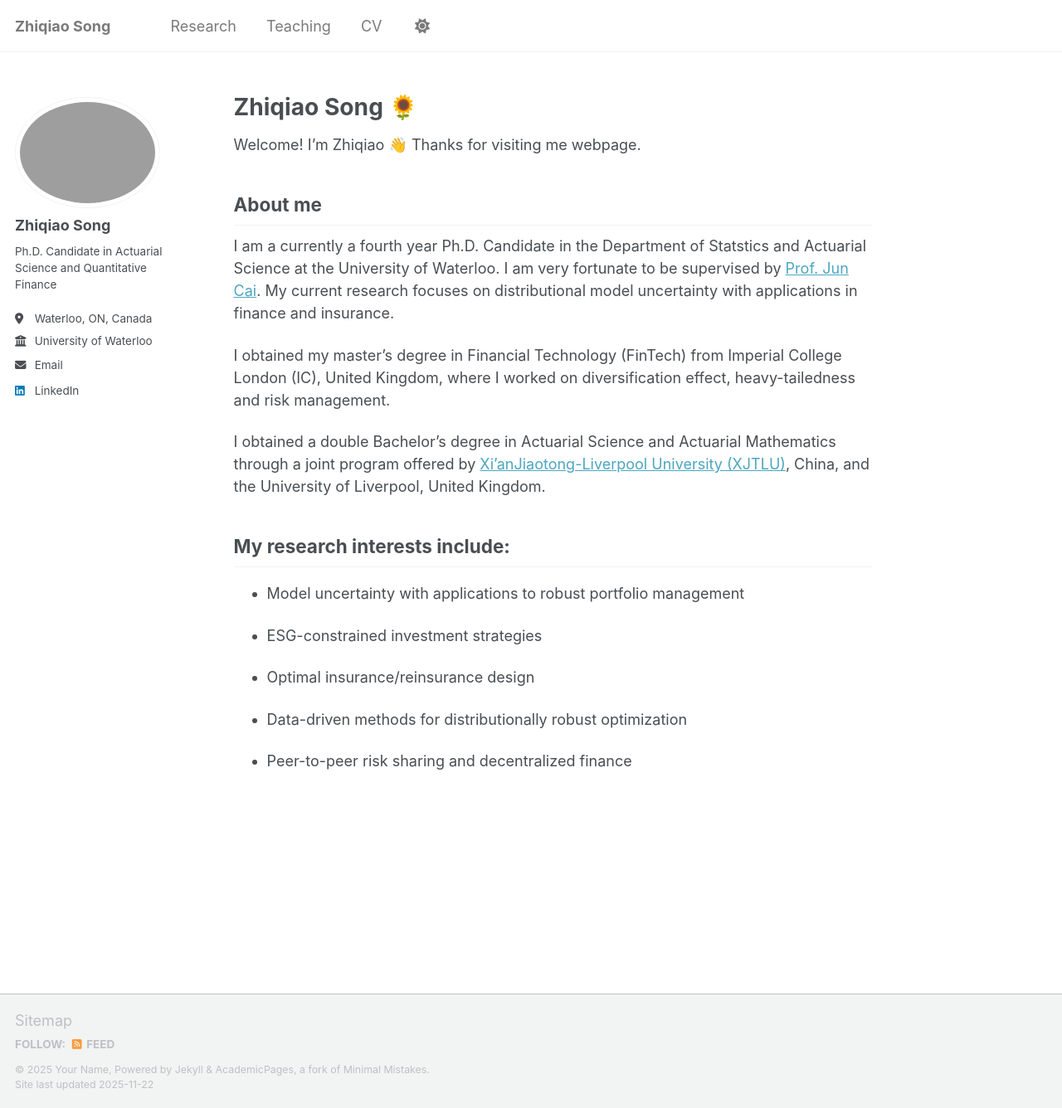
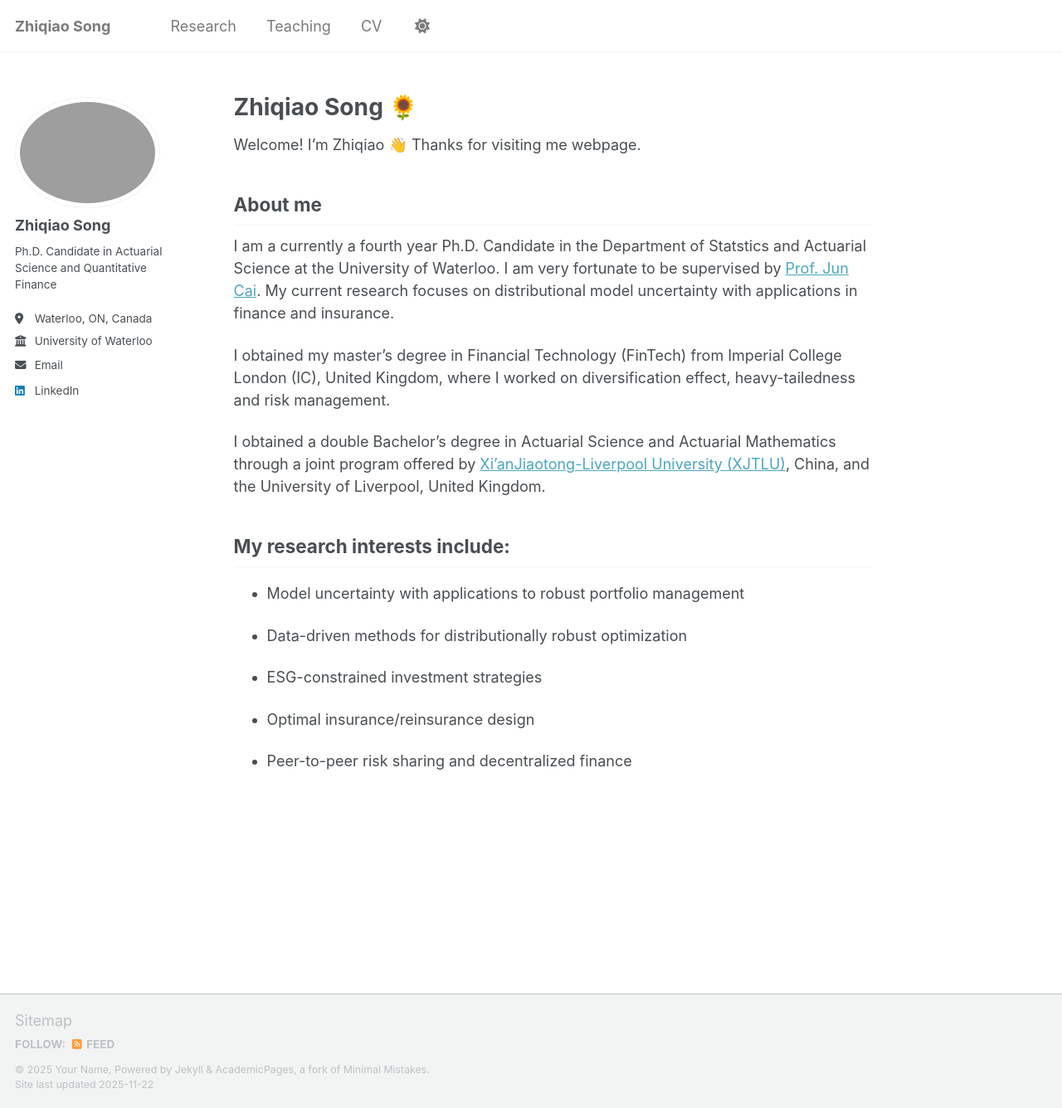
Before and after one commit to ZhiqiaoSong/zhiqiaosong.github.io, a Jekyll site: the page built from _pages/about.md, in a window 1280 px wide and 1336 px high. Shown: the whole window at 83% size. Built offline with Jekyll 4.4.1, drawn with Linux system fonts in a browser that asks for light colours; a script that is not in the unit is left out.

```diff
--- a/_pages/about.md
+++ b/_pages/about.md
@@ -26,10 +26,10 @@ I obtained a double Bachelor's degree in Actuarial Science and Actuarial Mathema
 
 * Model uncertainty with applications to robust portfolio management
 
+* Data-driven methods for distributionally robust optimization
+
 * ESG-constrained investment strategies
 
 * Optimal insurance/reinsurance design
 
-* Data-driven methods for distributionally robust optimization
-
 * Peer-to-peer risk sharing and decentralized finance
```
